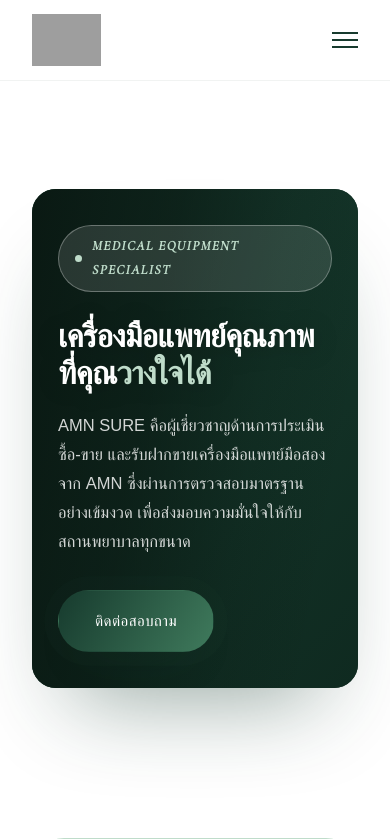
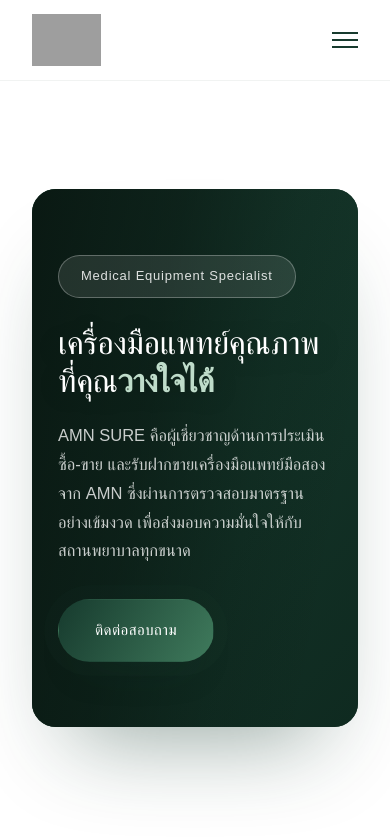
Before and after one commit to buranon-prog/AMN-Sure, a PHP site: page / in a window 390 px wide. Shown: the top 839 px of the page. Run offline with PHP 8.4, Linux system fonts and the light colour scheme; data comes from the database, SQL or seed files in the repository; data that the repository does not hold is empty; some web fonts are replaced; grey boxes are pictures that could not be loaded.

Commit message:
Tighten hero to match the reference more closely
- Shorter/wider card proportion (40vw vs 46vw) closer to the
  reference's banner ratio
- Lighter, more editorial headline weight instead of bold corporate
  type, with the emphasized word picking up the weight instead
- Second outline button next to the primary CTA, matching the
  reference's two-button hero (hidden on mobile to avoid crowding
  the shorter card there)
- Pagination dots centered at the bottom instead of bottom-left

Per user's direction: no floating tracking-style widget and no
partner-logo strip, since neither has real content to show for this
business.

```diff
--- a/landing-page/index.php
+++ b/landing-page/index.php
@@ -208,7 +208,7 @@ $heroSlides = loadHeroSlides();
     padding:0 60px;
     border-radius:32px;
     overflow:hidden;
-    height:clamp(480px,46vw,720px);
+    height:clamp(460px,40vw,680px);
     box-shadow:0 50px 90px -40px rgba(23,59,46,.45);
     background:linear-gradient(135deg,var(--green-dark),#0f2a20);
   }
@@ -222,37 +222,42 @@ $heroSlides = loadHeroSlides();
   }
   .hero-content-inner{position:relative;z-index:2;max-width:580px;}
   .hero-badge{
-    display:inline-flex;align-items:center;gap:10px;
-    padding:9px 20px 9px 16px;
+    display:inline-flex;align-items:center;
+    padding:9px 22px;
     border-radius:999px;
-    background:rgba(255,255,255,.12);
-    border:1px solid rgba(255,255,255,.3);
+    background:rgba(255,255,255,.1);
+    border:1px solid rgba(255,255,255,.28);
     backdrop-filter:blur(6px);
     -webkit-backdrop-filter:blur(6px);
-    color:var(--green-soft);
-    font-family:'Cormorant Garamond', serif;
-    font-style:italic;font-weight:600;
-    letter-spacing:.1em;text-transform:uppercase;
-    font-size:13.5px;
-    margin-bottom:26px;
+    color:rgba(255,255,255,.85);
+    font-weight:400;
+    letter-spacing:.06em;
+    font-size:13px;
+    margin-bottom:28px;
   }
-  .hero-badge::before{content:"";width:7px;height:7px;border-radius:50%;background:var(--green-soft);flex:none;}
   .hero-content-inner h1{
     color:var(--white);
-    font-size:clamp(32px,4.4vw,56px);
-    line-height:1.14;
-    letter-spacing:-.02em;
+    font-weight:400;
+    font-size:clamp(32px,4.2vw,52px);
+    line-height:1.18;
+    letter-spacing:-.01em;
     margin-bottom:20px;
     text-shadow:0 2px 24px rgba(0,0,0,.25);
   }
-  .hero-content-inner h1 em{font-style:normal;color:var(--green-soft);}
+  .hero-content-inner h1 em{font-style:normal;font-weight:600;color:var(--green-soft);}
   .hero-content-inner p.lead{
-    color:rgba(255,255,255,.82);
+    color:rgba(255,255,255,.78);
     font-size:16.5px;
     max-width:460px;
     margin-bottom:34px;
   }
-  .hero-content-inner .hero-actions{display:flex;gap:16px;flex-wrap:wrap;align-items:center;}
+  .hero-content-inner .hero-actions{display:flex;gap:14px;flex-wrap:wrap;align-items:center;}
+  .hero-content-inner .btn-outline{
+    border-color:rgba(255,255,255,.35);
+    color:var(--white);
+    background:transparent;
+  }
+  .hero-content-inner .btn-outline:hover{background:rgba(255,255,255,.1);}
   .hero-slider-nav{
     position:absolute;top:50%;transform:translateY(-50%);
     width:44px;height:44px;border-radius:50%;border:1px solid rgba(255,255,255,.3);
@@ -266,7 +271,7 @@ $heroSlides = loadHeroSlides();
   .hero-slider-nav.prev{left:28px;}
   .hero-slider-nav.next{right:28px;}
   .hero-slider-dots{
-    position:absolute;bottom:28px;left:60px;
+    position:absolute;bottom:26px;left:50%;transform:translateX(-50%);
     display:flex;gap:9px;z-index:3;
   }
   .hero-slider-dot{
@@ -277,9 +282,10 @@ $heroSlides = loadHeroSlides();
   .hero-slider-dot.active{background:var(--white);width:26px;border-radius:999px;}
   @media(max-width:720px){
     .hero-wrap{padding:108px 0 50px;}
-    .hero-card{height:clamp(460px,128vw,620px);padding:0 26px;border-radius:24px;}
+    .hero-card{height:clamp(480px,138vw,660px);padding:0 26px;border-radius:24px;}
     .hero-slider-nav{display:none;}
-    .hero-slider-dots{left:26px;bottom:20px;}
+    .hero-slider-dots{bottom:18px;}
+    .hero-content-inner .hero-actions .btn-outline{display:none;}
   }
 
   /* ---- section generic ---- */
@@ -754,6 +760,7 @@ $heroSlides = loadHeroSlides();
         <p class="lead" data-th="<?= h(cf('hero_body', 'th')) ?>" data-en="<?= h(cf('hero_body', 'en')) ?>"><?= h(cf('hero_body', 'th')) ?></p>
         <div class="hero-actions">
           <a href="#contact" class="btn btn-primary" data-th="<?= h(cf('hero_cta_label', 'th')) ?>" data-en="<?= h(cf('hero_cta_label', 'en')) ?>"><?= h(cf('hero_cta_label', 'th')) ?></a>
+          <a href="used-equipment.php" class="btn btn-outline" data-th="ดูสินค้ามือสอง" data-en="Browse Equipment">ดูสินค้ามือสอง</a>
         </div>
       </div>
 
```
